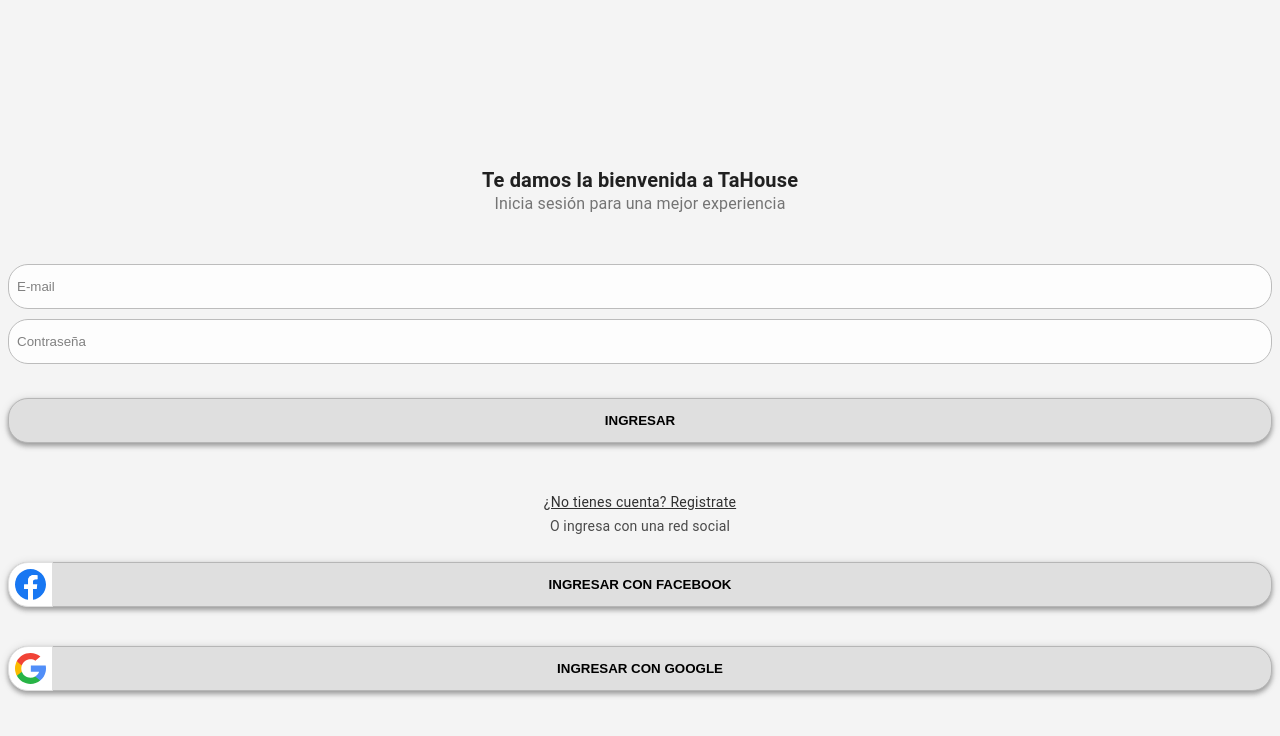
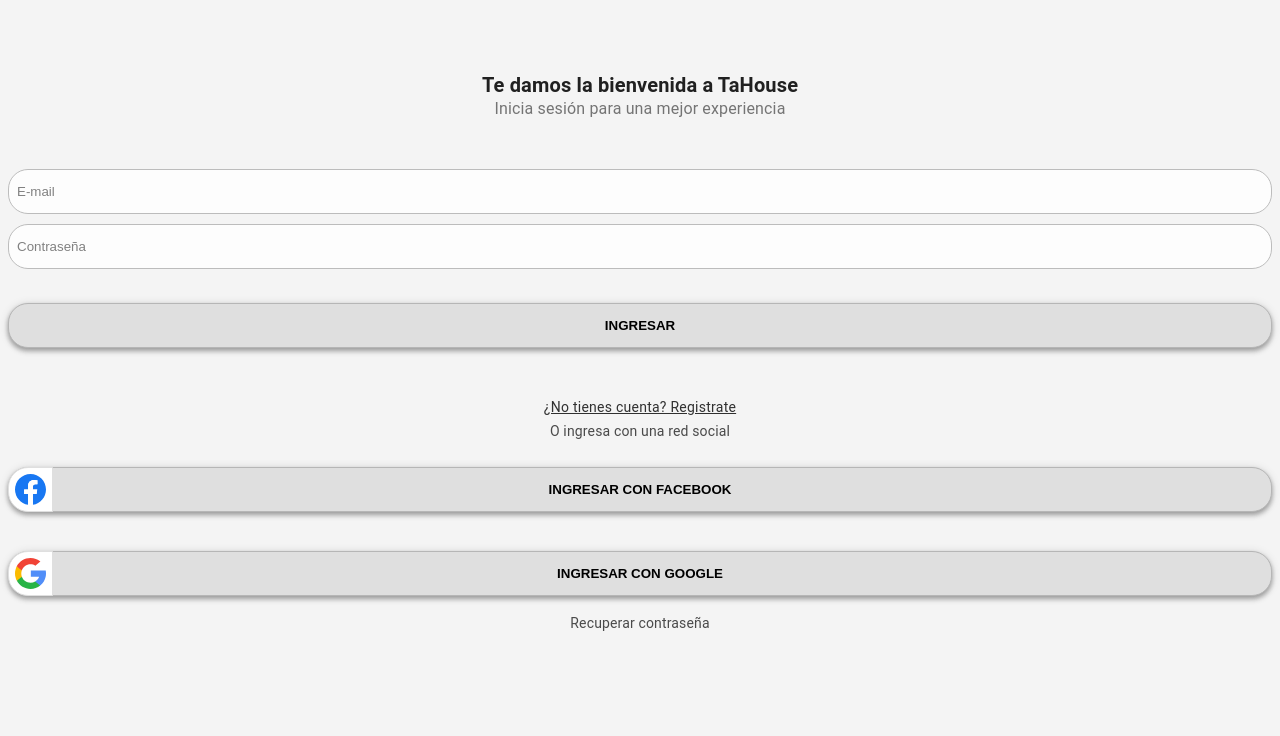
Before and after one commit to tahouse-casa/tahouse-frontend, a React (Create React App) app: page /login in a window 1280 px wide. Shown: the top 736 px of the page. Built offline with nearby package versions, Linux system fonts and the light colour scheme; no server answers.

Commit message:
add changes

```diff
--- a/src/App.js
+++ b/src/App.js
@@ -13,7 +13,7 @@ import { Login } from './pages/Login/Login';
 import {AdminCountries} from './pages/AdminCountries/AdminCountries'
 import {StepCreateCountry} from './pages/AdminCountries/stepCreateCountry'
 import {StepEditCountry} from './pages/AdminCountries/stepEditCountry'
-
+import {RecoveryPassword} from './pages/recovery-password/recoveryPasword'
 
 //import {SendFetch} from './pages/sendfetch'
 
@@ -48,6 +48,7 @@ const RouteReplaceLogin = ({children}) => {
           <Route path={"/"} element={<Home/>}/>
           <Route path={"/login"} element={<RouteReplaceLogin><Login/></RouteReplaceLogin>}/>
           <Route path={"/register"} element={<RouteReplaceLogin><Register/></RouteReplaceLogin>}/>
+          <Route path={"/recovery-password"} element={<RecoveryPassword/>}/>
           <Route path={"/detail/:id"} element={<Detail/>}/>
           <Route path={"/all-properties/detail/:id"} element={<Detail/>}/>
           <Route path={"/search/detail/:id"} element={<Detail/>}/>
--- a/src/components/navbar/stylesNavbar.js
+++ b/src/components/navbar/stylesNavbar.js
@@ -41,6 +41,10 @@ export const Enlace = styled(Link)`
   color: rgba(0, 0, 0, 0.87);
   background-color: transparent;
   text-decoration: none;
+  display: flex;
+  flex-direction: column;
+  justify-content: center;
+  align-items: center;
 `;
 export const Img = styled.img`
   width: 20px;
--- a/src/containers/stepsAdmin/adminCountries/adminCountriesComponent.jsx
+++ b/src/containers/stepsAdmin/adminCountries/adminCountriesComponent.jsx
@@ -1,5 +1,5 @@
 import { useState } from "react";
-import { useNavigate, Link } from "react-router-dom";
+import { useNavigate } from "react-router-dom";
 import { Return } from "../../../components/return/return"
 import { InputComponent } from "../../../components/select/inputComponent"
 import { LatComponent } from "../../../components/select/latcomponent";
@@ -125,9 +125,9 @@ export const AdminCountriesComponent = ({data, setData, handleFetch}) => {
         {viewModals.done &&
         <>
             <Return title="Países" viewTitle handleReturn={()=>setViewModals({...viewModals, return: true})}>
-                <Link to={"/administration/countries"}>
-                    <MdCancel size="20px" style={{background: 'transparent', fill: 'black', marginTop: '10px', marginRight: '15px'}}/>
-                </Link>
+                    <MdCancel size="20px"
+                    style={{background: 'transparent', fill: 'black', marginTop: '10px', marginRight: '15px'}}
+                    onClick={()=>setViewModals({...viewModals, return: true})}/>
             </Return>
             <Container>
                 <InputComponent
@@ -168,13 +168,15 @@ export const AdminCountriesComponent = ({data, setData, handleFetch}) => {
                     intoPlaceholder="Ej: Medellín"
             />
                 ))}
-                <DivAdd onClick={()=>{
-                    setCityData([...cityData, ''])
-                    const indexCitys = errorInput.citys.length
-                    setErrorInput({...errorInput, citys: [...errorInput.citys, {[indexCitys]: false}]})
-                    }}>
+                <DivAdd>
                     Agregar
-                    <MdAddCircle size="20px" style={{background: 'transparent'}}/>
+                    <MdAddCircle size="20px" style={{background: 'transparent', cursor: 'pointer'}}
+                        onClick={()=>{
+                            setCityData([...cityData, ''])
+                            const indexCitys = errorInput.citys.length
+                            setErrorInput({...errorInput, citys: [...errorInput.citys, {[indexCitys]: false}]})
+                            }}
+                    />
                 </DivAdd>
                 <Button onClick={()=>handleDone()}>GUARDAR</Button>
 
--- a/src/pages/AdminCountries/AdminCountries.jsx
+++ b/src/pages/AdminCountries/AdminCountries.jsx
@@ -31,13 +31,13 @@ export const AdminCountries = () => {
         })
     }
 
-    const TOKEN = JWT.TOKEN
+    const TOKEN = JWT.token
 
     const handleDelete = (id) => {
         fetch(`${process.env.REACT_APP_API_URL}/countries/${id}`, {
             method: 'DELETE',
             headers: {
-                'Content-Type': 'aplication/json',
+                'Content-Type': 'application/json',
                 'authorization': `Bearer ${TOKEN}`
             }
         }).then(res=> res.json())
--- a/src/pages/Login/Login.jsx
+++ b/src/pages/Login/Login.jsx
@@ -14,6 +14,7 @@ import {
   Facebook,
   Google,
   SocialContainer,
+  ContainerLeter
 } from "./stylesLogin";
 import { useForm } from "react-hook-form";
 import GoogleIcon from "../../assets/Google.svg";
@@ -112,6 +113,11 @@ const saveDataINLocalStorage = (data) => {
           Ingresar con Google
         </Button>
       </SocialContainer>
+      <ContainerLeter>
+        <Paragraph onClick={()=> console.log('hola')} style={{cursor: 'pointer'}}>
+          Recuperar contraseña
+        </Paragraph>
+      </ContainerLeter>
     </MainContainer>
   );
 }
--- a/src/pages/Login/stylesLogin.js
+++ b/src/pages/Login/stylesLogin.js
@@ -5,15 +5,14 @@ export const MainContainer = styled.div`
   flex-direction: column;
   justify-content: center;
   margin: 0 auto;
-
+  padding-bottom: 12px;
   `;
 export const Title = styled.h1`
   letter-spacing: -1px;
   font-family: 'Roboto';
   font-size: 20px;
   color: rgba(0, 0, 0, 0.87);
-  margin: 0 auto;
-  margin-top: 10rem;
+  margin: 65px auto 0;
   line-height: 24px;
   letter-spacing: 0.15px;
 `;
@@ -118,3 +117,8 @@ export const SocialContainer = styled.div`
   justify-content: center;
   position: relative;
 `
+
+export const ContainerLeter = styled.div`
+  display: flex;
+  justify-content: center;
+  `;
--- a/src/pages/administration/administration.jsx
+++ b/src/pages/administration/administration.jsx
@@ -53,7 +53,7 @@ export const Administration = () => {
         fetch(`${process.env.REACT_APP_API_URL}/properties/${id}`, {
             method: 'DELETE',
             headers: {
-                'Content-Type': 'aplication/json',
+                'Content-Type': 'application/json',
                 'authorization': `Bearer ${TOKEN}`
             }
         }).then(res=> res.json())
--- /dev/null
+++ b/src/pages/recovery-password/recoveryPasword.jsx
@@ -0,0 +1,7 @@
+ export const RecoveryPassword = () => {
+    return (
+        <div>
+            Estaremos trabajando en ello...
+        </div>
+    )
+}
```
